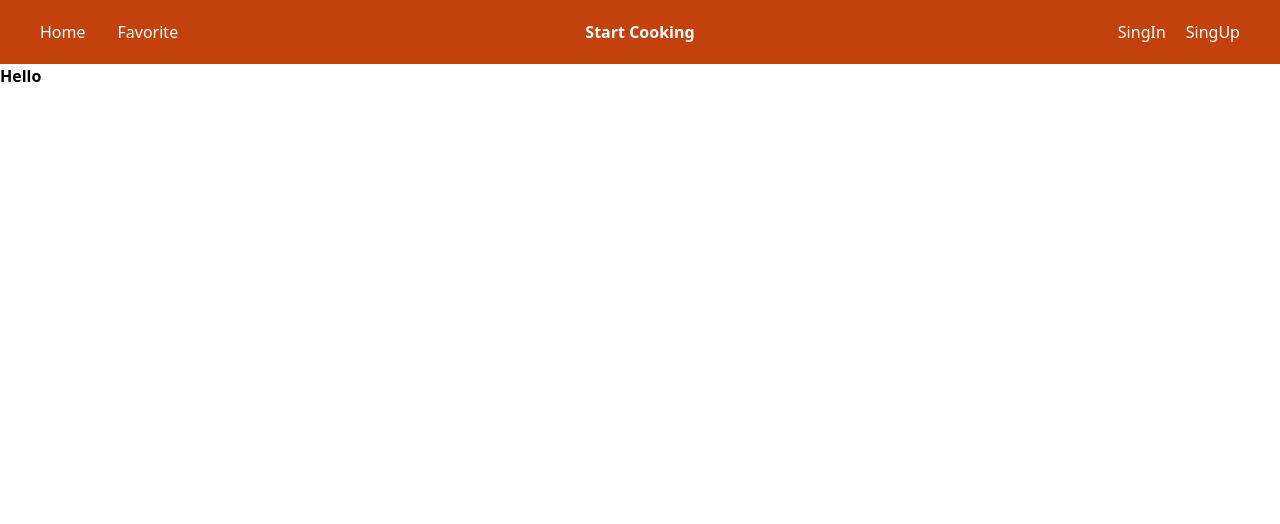
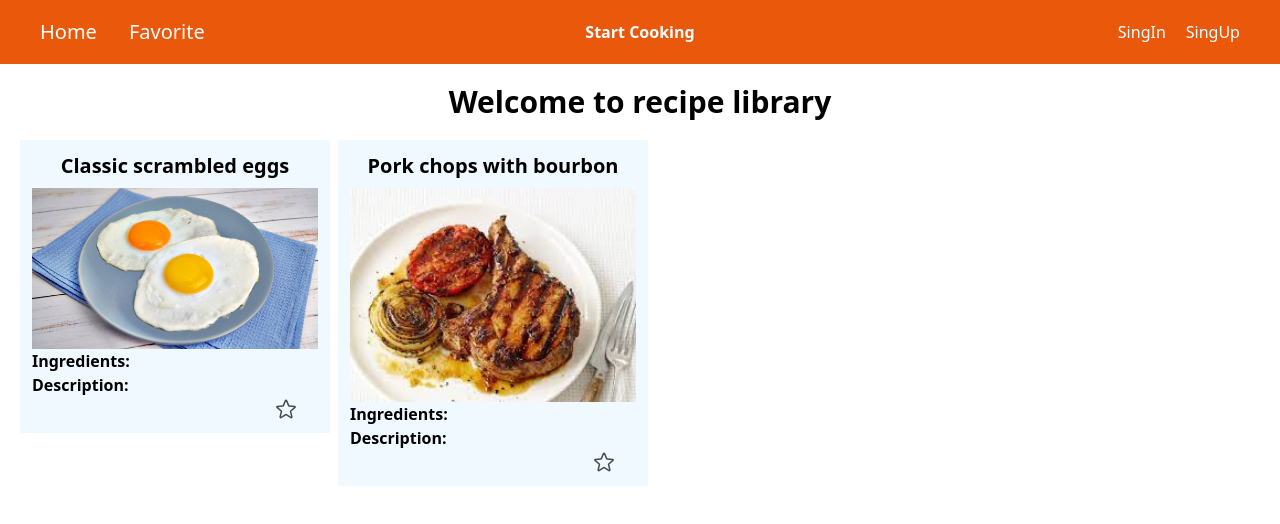
Before and after one commit to Shmyhelskiy/recipe-app, a Next.js app: page / in a window 1280 px wide. Shown: the top 524 px of the page. Built offline with nearby package versions, Linux system fonts and the light colour scheme.

Commit message:
end recipes

```diff
--- a/redux/Slices/authSlice.ts
+++ b/redux/Slices/authSlice.ts
@@ -1,20 +1,7 @@
-import { findUserByEmail } from "@/Functions";
+import { checkFavoriteRecipe, findAuthUser, findUserByEmail } from "@/Functions";
 import { createSlice, PayloadAction } from "@reduxjs/toolkit";
 
-    type recipeType = {
-        id: number,
-        title: string,
-        description: string,
-        ingredients: string[],
-        image: string,
-    };
-
     type authDataState = UserType[];
-
-    type RecipeDataProps = {
-        data: recipeType,
-        isAuth: string,
-    };
 
     const initialState: authDataState = [];
 
@@ -46,6 +33,17 @@ import { createSlice, PayloadAction } from "@reduxjs/toolkit";
                 localStorage.setItem('Users', JSON.stringify(state));
             },
 
+            addUserFavorite: (state, action: PayloadAction<recipeType>) => {
+                const User = findAuthUser(state);
+                const test = checkFavoriteRecipe(state, action.payload.id)
+                if ( test  === null) {
+                    User?.favorite?.push(action.payload);
+                }
+
+                localStorage.setItem('Users', JSON.stringify(state));
+            },
+
+
         },
     });
 
@@ -54,5 +52,6 @@ import { createSlice, PayloadAction } from "@reduxjs/toolkit";
         createAuthDataStore,
         signIn,
         signOut,
+        addUserFavorite,
     } = authorization.actions;
     export default authorization.reducer;
--- a/redux/Slices/recipeSlice.ts
+++ b/redux/Slices/recipeSlice.ts
@@ -14,7 +14,7 @@ const initialState: recipeType[] = [
         title: `Classic scrambled eggs`,
         description: `Heat the pan over high heat for half a minute. Reduce the heat to a minimum and thoroughly grease the pan with oil. Carefully break the eggs into the pan so that the yolk remains intact. Fry the eggs over low heat until the protein reaches the desired consistency. The finished scrambled eggs should slide easily onto the plate. Salt the eggs, sprinkle with red pepper or any other seasoning as desired.`,
         ingredients: [`eggs -2 pcs`,`oil -1 tsp`,`salt - to taste`],
-        image: `/Classic scrambled eggs.jpeg`,
+        image: `/Classic scrambled eggs.jpg`,
     },
     {
         id: 1,
@@ -34,7 +34,7 @@ const initialState: recipeType[] = [
             `2 teaspoons (10 ml) of vinegar`,
             `2 tablespoons (30 g) of butter`,
         ],
-        image: `/Pork chops with bourbon.jpg`,
+        image: `/Pork chops with bourbon.jpeg`,
     }
 ];
 
--- a/redux/store.ts
+++ b/redux/store.ts
@@ -5,6 +5,7 @@ import recipeReducer from "./Slices/recipeSlice"
 export const store = configureStore({
     reducer: {
         authorizationReducer,
+        recipeReducer,
     },
 });
 
--- a/src/Functions.ts
+++ b/src/Functions.ts
@@ -13,3 +13,21 @@ export const findUserByEmail = (state: authDataState, email: string) => {
 export const findAuthUser = ( state: authDataState) => {
     return state.find(item => item.isAuth === true)
 }
+
+export const checkFavoriteRecipe = (state: authDataState, id: number) => {
+    const User = findAuthUser(state);
+    return findRecipe(User?.favorite || [], id)
+
+}
+
+const findRecipe = (recipes: recipeType[], id: number) =>{
+    const recipe = recipes.findIndex(item => item.id === id)
+    if ( recipe === -1) {
+        return null
+    } else return recipes.splice(recipe, 1)
+}
+export const findFavoriteRecipe = (recipe: recipeType, user: UserType | undefined) => {
+const  { id } = recipe;
+if ( user?.favorite?.find(item => item.id === id) )return true
+return false
+}
--- a/src/app/Favorite/page.tsx
+++ b/src/app/Favorite/page.tsx
@@ -1,25 +1,37 @@
 'use client'
 import Link from "next/link";
 import { useAppDispatch, useAppSelector } from "../../../redux/hooks";
+import { findAuthUser } from "@/Functions";
+import RecipeData from "../components/RecipeData";
 
 
 const Favorite = () => {
     const dispatch = useAppDispatch();
-    const isAuth = useAppSelector(state => state.authorizationReducer.email)
-    const state = useAppSelector(state => state.authorizationReducer)
-    console.log(state);
+    const Users = useAppSelector(state => state.authorizationReducer)
+    const isAuth = findAuthUser(Users);
+    const isAuthUser = findAuthUser(Users);
 
     return (
         <main>
             {!isAuth ?
-            <div className="h-screen flex justify-center items-center">
+            <div className="h-full flex justify-center items-center">
                 <h1 className="font-bold text-3xl text-black/75">Sorry, you are not registered
                 <Link
                 href='/SignIn'
-                className="text-sky-500/50 hover:text-sky-500 hover:underline-offset-1 "> sign in...</Link>
+                className="text-sky-500/50 hover:text-sky-500"> sign in...</Link>
                 </h1>
             </div>
-        : <h1>Hell0</h1>
+        :
+        <div className="flex w-full p-5 gap-2">
+            {
+                isAuthUser?.favorite?.length === 0 ?
+                <Link href='/'  className="font-bold text-2xl text-center w-full text-black/70 hover:text-black">If you don't have a favorite recipe, add one...</Link>
+                : null
+            }
+            {isAuthUser?.favorite && isAuthUser.favorite.map((item) =>{
+                return <RecipeData key={item.id} data={item} isAuthUser={isAuthUser}/>
+            })}
+        </div>
         }
         </main>
     );
--- a/src/app/components/Nav.tsx
+++ b/src/app/components/Nav.tsx
@@ -15,9 +15,9 @@ const Nav:FC = () => {
 
 
     return (
-        <nav className="h-16 bg-orange-700 text-white flex items-center">
+        <nav className="h-16 bg-orange-600 text-white flex items-center">
             <div className="flex items-center justify-start p-5 w-1/3 h-full">
-                <ul className="flex items-center justify-start h-12 pl-5">
+                <ul className="flex items-center justify-start h-12 pl-5 text-xl">
                     <li className='mr-5'>
                         <Link href='/' className="mr-3 hover:text-blue-500 cursor-pointer">Home</Link>
                     </li>
--- a/src/app/components/RecipeData.tsx
+++ b/src/app/components/RecipeData.tsx
@@ -1,7 +1,8 @@
-import React, { FC } from 'react';
+import React, { FC, useState } from 'react';
 import Image from 'next/image';
 import { useAppDispatch } from '../../../redux/hooks';
 import { addUserFavorite } from '../../../redux/Slices/authSlice';
+import { findFavoriteRecipe } from '@/Functions';
 
 type recipeType = {
     id: number,
@@ -14,40 +15,47 @@ type recipeType = {
 
 type RecipeDataProps = {
     data: recipeType,
+    isAuthUser: UserType | undefined
 };
 
-const RecipeData:FC<RecipeDataProps> = ({data}) => {
+const RecipeData:FC<RecipeDataProps> = ({data, isAuthUser}) => {
     const dispatch = useAppDispatch();
     const { title, description, ingredients, image } = data;
+    const [isOpenDescription, setIsOpenDescription] = useState(false);
+    const [isOpenIngredients, setIsOpenIngredients] = useState(false);
+    const checkSsHaveInFavorite = findFavoriteRecipe(data, isAuthUser)
 
-    const takeFavorite = (isAuth:string) =>{
-        const dataProps = {
-            data: data,
-            isAuth: isAuth,
-        }
-        isAuth ?  dispatch(addUserFavorite(dataProps)) : null
+    const takeFavorite = () =>{
+        isAuthUser ?  dispatch(addUserFavorite(data)) : null
     }
 
     return (
-        <div className='w-[35%] h-full flex flex-col justify-center items-start bg-sky-50 p-3'>
-            <h2 className='font-bold text-xl mb-2'>{title}</h2>
+        <div className='w-[25%] h-full flex flex-col justify-center items-start bg-sky-50 p-3'>
+            <h2 className='font-bold text-xl mb-2 w-full text-center'>{title}</h2>
             <Image
                 src={image}
                 alt={title}
                 width={600}
                 height={50}
             />
-            <h3 className='font-bold'>Ingredients:</h3>
-            <ul className="list-disc pl-8" >
+            <button onClick={() => setIsOpenIngredients(!isOpenIngredients)} className='font-bold'>Ingredients:</button>
+            {
+                isOpenIngredients ?
+                <ul className="list-disc pl-8" >
                 {ingredients.map((item, index) => {
                     return <li key={index}>{item}</li>
                 })}
             </ul>
-            <h3 className='font-bold'>Description:</h3>
-            <p>{description}</p>
+            : null
+            }
+
+            <button onClick={() => setIsOpenDescription(!isOpenDescription)} className='font-bold'>Description:</button>
+            {
+                isOpenDescription ? <p>{description}</p> : null
+            }
             <span className='flex w-full justify-end pr-5 text-black/70' >
-                <button onClick={() => {}}>
-                    <svg xmlns="http://www.w3.org/2000/svg" fill="none" viewBox="0 0 24 24" stroke-width="1.5" stroke="currentColor" className="w-6 h-6">
+                <button onClick={() => takeFavorite()}>
+                    <svg xmlns="http://www.w3.org/2000/svg" fill="none" viewBox="0 0 24 24" stroke-width="1.5" stroke="currentColor" className={`w-6 h-6 ${checkSsHaveInFavorite ? 'fill-yellow-400' : ''}`}>
                     <path strokeLinecap="round" strokeLinejoin="round" d="M11.48 3.499a.562.562 0 011.04 0l2.125 5.111a.563.563 0 00.475.345l5.518.442c.499.04.701.663.321.988l-4.204 3.602a.563.563 0 00-.182.557l1.285 5.385a.562.562 0 01-.84.61l-4.725-2.885a.563.563 0 00-.586 0L6.982 20.54a.562.562 0 01-.84-.61l1.285-5.386a.562.562 0 00-.182-.557l-4.204-3.602a.563.563 0 01.321-.988l5.518-.442a.563.563 0 00.475-.345L11.48 3.5z" />
                     </svg>
                 </button>
--- a/src/app/page.tsx
+++ b/src/app/page.tsx
@@ -1,8 +1,24 @@
+"use client"
+
+import { findAuthUser } from "@/Functions";
+import { useAppDispatch, useAppSelector } from "../../redux/hooks";
+import RecipeData from './components/RecipeData';
 
 export default function Home() {
+  const dispatch = useAppDispatch();
+  const recipes = useAppSelector(state => state.recipeReducer)
+  const Users = useAppSelector(state => state.authorizationReducer)
+  const isAuthUser = findAuthUser(Users);
+
+
   return (
-    <main>
-      <h1 className="font-bold">Hello</h1>
+    <main className="h-full">
+        <h1 className="font-bold text-center mt-5 text-3xl">Welcome to recipe library </h1>
+        <div className="flex w-full p-5 gap-2">
+          {recipes.map((item) =>{
+            return <RecipeData key={item.id} data={item} isAuthUser={isAuthUser}/>
+          })}
+        </div>
     </main>
   )
 }
```
Also changed, not shown: type.d.ts (+8 -0 lines), public/Classic scrambled eggs.jpg (added), public/Pork chops with bourbon.jpeg (added).
